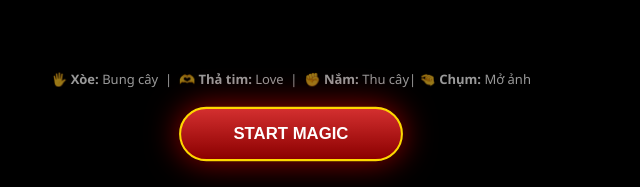
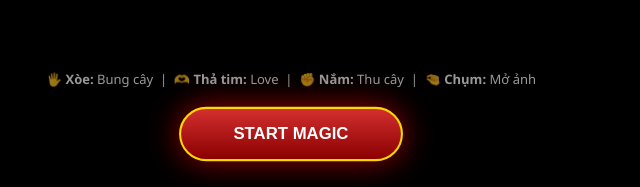
Before and after one commit to Vq-Huy/maihuy.github.io, a plain HTML site: page index.html in a window 1280 px wide. Shown: the part 610-797 px from the top of the page, 349-989 px from the left. Drawn offline with nearby package versions, Linux system fonts and the light colour scheme.

Commit message:
Update index.html

```diff
--- a/index.html
+++ b/index.html
@@ -70,7 +70,7 @@
     <div id="ui-layer">
         <!-- Vandiep -->
         <div class="guide">
-            🖐 <b>Xòe:</b> Bung cây &nbsp;|&nbsp; 🫶 <b>Thả tim:</b> Love &nbsp;|&nbsp; ✊ <b>Nắm:</b> Thu cây| 🤏 <b>Chụm:</b> Mở ảnh
+            🖐 <b>Xòe:</b> Bung cây &nbsp;|&nbsp; 🫶 <b>Thả tim:</b> Love &nbsp;|&nbsp; ✊ <b>Nắm:</b> Thu cây &nbsp;|&nbsp 🤏 <b>Chụm:</b> Mở ảnh
         </div>
         <button id="btnStart" onclick="startSystem()">START MAGIC</button>
     </div>
```
